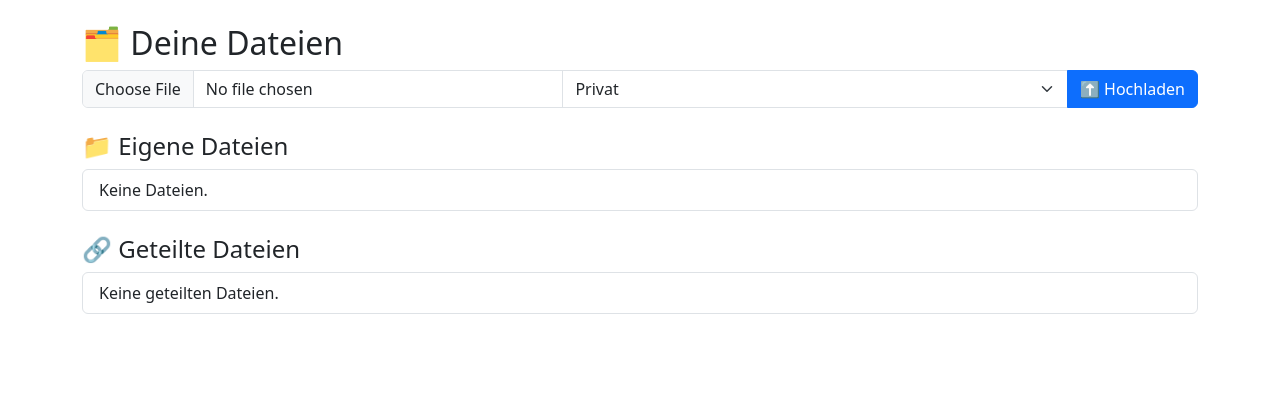
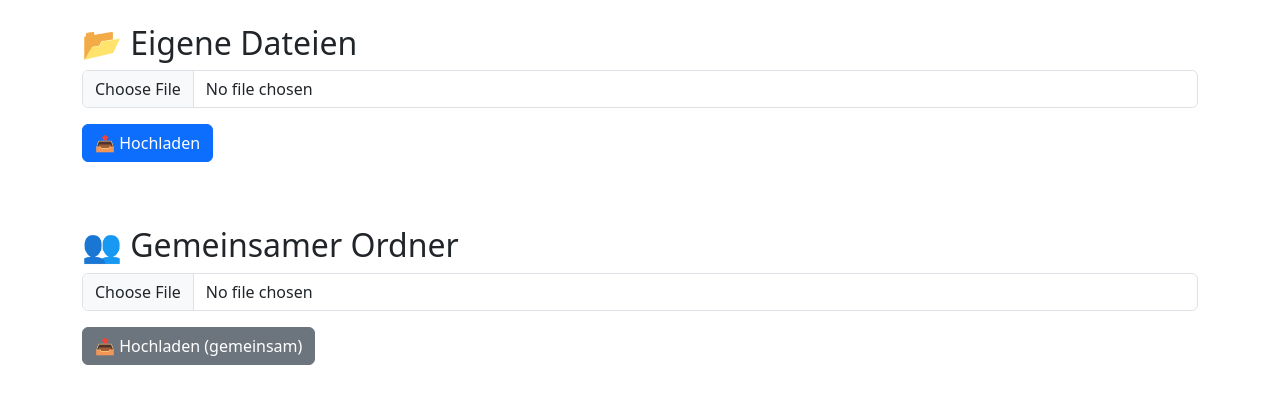
Before and after one commit to Kitanga84/Serwer, a Flask app: template templates/index.html in a window 1280 px wide. Shown: the part 62-466 px from the top of the page. Run offline with Flask 3, Linux system fonts and the light colour scheme; the template is opened without the code that fills it, so the values that code supplies are empty.

Commit message:
Update index.html

```diff
--- a/templates/index.html
+++ b/templates/index.html
@@ -1,45 +1,43 @@
 {% extends "base.html" %}
 {% block title %}Startseite{% endblock %}
 {% block content %}
-
-<h2>🗂️ Deine Dateien</h2>
-
-<form method="POST" action="{{ url_for('upload') }}" enctype="multipart/form-data" class="mb-4">
-  <div class="input-group">
+<h2>📂 Eigene Dateien</h2>
+<form method="POST" enctype="multipart/form-data" action="{{ url_for('upload_file') }}">
+  <div class="mb-3">
     <input type="file" name="file" class="form-control">
-    <select name="destination" class="form-select">
-      <option value="private">Privat</option>
-      <option value="shared">Gemeinsam</option>
-    </select>
-    <button type="submit" class="btn btn-primary">⬆️ Hochladen</button>
   </div>
+  <button type="submit" class="btn btn-primary">📤 Hochladen</button>
 </form>
 
-<h4>📁 Eigene Dateien</h4>
-<ul class="list-group mb-4">
+<ul class="list-group mt-3">
   {% for file in files %}
     <li class="list-group-item d-flex justify-content-between align-items-center">
       {{ file }}
-      <span>
-        <a href="{{ url_for('download_file', filename=file) }}" class="btn btn-sm btn-success">⬇️</a>
-        <a href="{{ url_for('delete_file', filename=file) }}" class="btn btn-sm btn-danger">🗑️</a>
-      </span>
+      <div>
+        <a href="{{ url_for('download_file', filename=file) }}" class="btn btn-sm btn-outline-success">⬇️</a>
+        <a href="{{ url_for('delete_file', filename=file) }}" class="btn btn-sm btn-outline-danger">🗑️</a>
+      </div>
     </li>
-  {% else %}
-    <li class="list-group-item">Keine Dateien.</li>
   {% endfor %}
 </ul>
 
-<h4>🔗 Geteilte Dateien</h4>
-<ul class="list-group">
+<h2 class="mt-5">👥 Gemeinsamer Ordner</h2>
+<form method="POST" enctype="multipart/form-data" action="{{ url_for('upload_shared_file') }}">
+  <div class="mb-3">
+    <input type="file" name="file" class="form-control">
+  </div>
+  <button type="submit" class="btn btn-secondary">📤 Hochladen (gemeinsam)</button>
+</form>
+
+<ul class="list-group mt-3">
   {% for file in shared_files %}
     <li class="list-group-item d-flex justify-content-between align-items-center">
       {{ file }}
-      <a href="{{ url_for('download_file', filename=file) }}" class="btn btn-sm btn-success">⬇️</a>
+      <div>
+        <a href="{{ url_for('download_file', filename=file, shared='1') }}" class="btn btn-sm btn-outline-success">⬇️</a>
+        <a href="{{ url_for('delete_file', filename=file, shared='1') }}" class="btn btn-sm btn-outline-danger">🗑️</a>
+      </div>
     </li>
-  {% else %}
-    <li class="list-group-item">Keine geteilten Dateien.</li>
   {% endfor %}
 </ul>
-
 {% endblock %}
```
